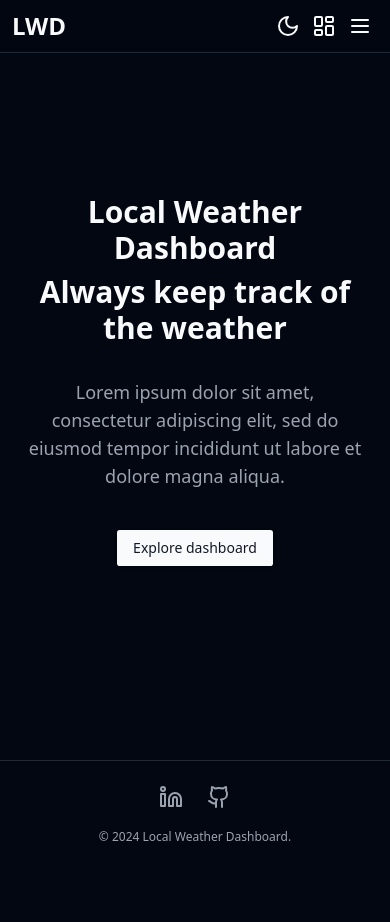
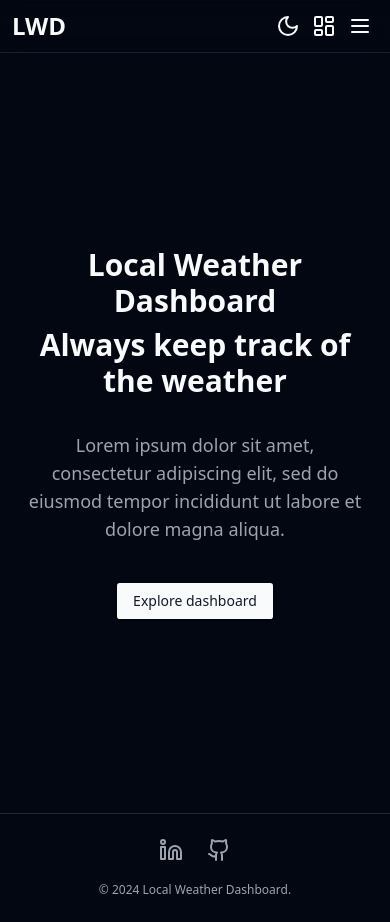
Before and after one commit to ThomasStenholtLaursen/LocalWeatherDashboard, a React (Vite) app: page / in a window 390 px wide. Before the commit the page ends 869 px from the top, so only its background shows below. Built offline with nearby package versions, Linux system fonts and the light colour scheme.

Commit message:
Fix responsive footer-issue

```diff
--- a/index.html
+++ b/index.html
@@ -6,7 +6,7 @@
     <meta name="viewport" content="width=device-width, initial-scale=1.0" />
     <title>LocalWeatherDashboard</title>
   </head>
-  <body>
+  <body class="min-h-screen bg-background">
     <div id="root"></div>
     <script type="module" src="/src/main.tsx"></script>
   </body>
--- a/src/App.tsx
+++ b/src/App.tsx
@@ -4,11 +4,11 @@ import GlobalNavbar from "./components/layout/header/GlobalNavbar";
 
 function App() {
   return (
-    <>
+    <div className="flex min-h-screen flex-col bg-background">
       <GlobalNavbar />
       <Outlet />
       <GlobalFooter />
-    </>
+    </div>
   );
 }
 
--- a/src/components/layout/header/GlobalNavbar.tsx
+++ b/src/components/layout/header/GlobalNavbar.tsx
@@ -1,7 +1,6 @@
 import { Button } from "@/components/ui/button";
 import { Label } from "@/components/ui/label";
 import { ModeToggle } from "@/components/ui/mode-toggle";
-import { Separator } from "@/components/ui/separator";
 import {
   Tooltip,
   TooltipContent,
@@ -20,7 +19,7 @@ const GlobalNavbar = () => {
   const handleCloseMobileSheet = () => setOpenMobileSheet(false);
 
   return (
-    <nav className="fixed z-20 w-full bg-background/30 backdrop-blur-md">
+    <header className=" sticky top-0 z-50 w-full border-b border-border/80 backdrop-blur-md">
       <div className="ml-3 mr-3 flex flex-wrap items-center justify-between py-2 md:container">
         <Link to={ROOT}>
           <Label className="cursor-pointer text-2xl font-bold">LWD</Label>
@@ -45,7 +44,7 @@ const GlobalNavbar = () => {
               </TooltipContent>
             </Tooltip>
           </div>
-          <div className="md:hidden">
+          <div className="lg:hidden">
             <Tooltip>
               <TooltipTrigger asChild>
                 <Button
@@ -67,8 +66,7 @@ const GlobalNavbar = () => {
         open={openMobileSheet}
         handleClose={handleCloseMobileSheet}
       />
-      <Separator />
-    </nav>
+    </header>
   );
 };
 
--- a/src/pages/dashboard/DashboardPage.tsx
+++ b/src/pages/dashboard/DashboardPage.tsx
@@ -69,7 +69,7 @@ function DashboardPage() {
   }
 
   return (
-    <div className="container flex h-full min-h-screen items-center justify-center pb-10 pt-20 lg:pb-0 lg:pt-20">
+    <div className="container flex flex-1 items-center justify-center py-10 ">
       {/* Dashboard background */}
       <Card className="w-full bg-transparent from-primary/10 to-background px-4 pb-4 md:block md:rounded-lg md:border md:bg-gradient-to-t">
         {isLoading ? (
--- a/src/pages/home/HomePage.tsx
+++ b/src/pages/home/HomePage.tsx
@@ -5,6 +5,7 @@ import { Link } from "react-router-dom";
 
 export function HomePage() {
   return (
+    <div className="flex-1">
       <div className="flex h-[90vh] items-center justify-center px-6 py-24 sm:px-6 sm:py-32 lg:px-8">
         <div className="max-w-2xl text-center">
           <div className="mb-2">
@@ -31,5 +32,6 @@ export function HomePage() {
           </div>
         </div>
       </div>
+    </div>
   );
 }
```
Lines whose indentation alone changed are shown as unchanged.
